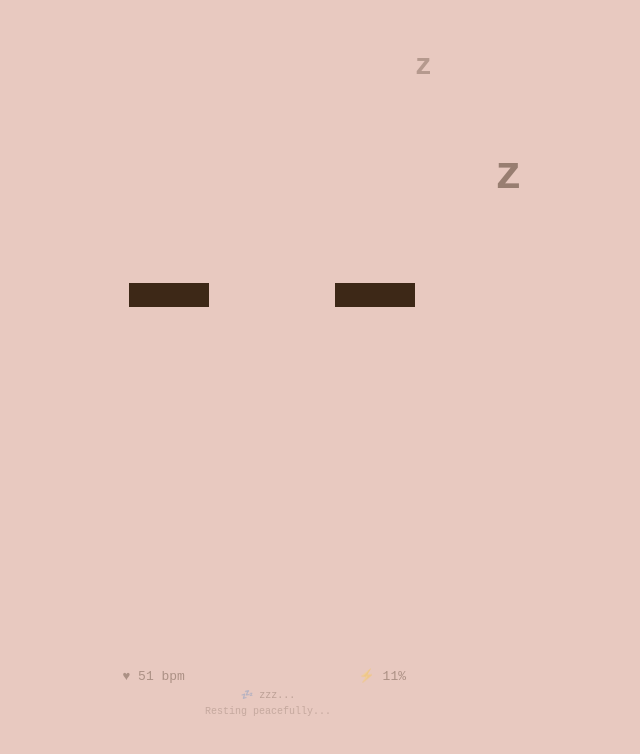
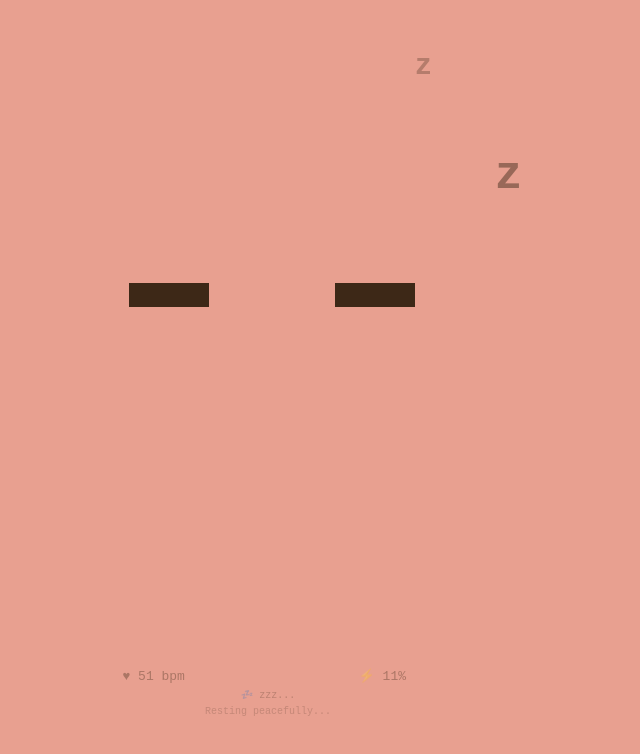
Before and after one commit to starksama/clawd-now, a website: page public/index.html in a window 1280 px wide. Shown: the whole page, without its empty margins (372-1012 px from the left). Drawn offline with Linux system fonts and the light colour scheme.

Commit message:
docs: full README + subtle color palette + bored/curious in client
README:
- Quick start, API docs, shell helper, TypeScript client
- Emotion table with all 9 states
- Architecture overview
- Animation system explanation
- Design philosophy

Colors (all subtle salmon variations):
- sleeping: #E8A090
- idle: #E8937C (base)
- focused: #E08D76
- happy: #E89880
- excited: #E58A70
- stressed: #E08870
- tired: #E0A090
- bored: #D8A090
- curious: #E89580

Client: added bored() + curious() methods

```diff
--- a/public/index.html
+++ b/public/index.html
@@ -23,7 +23,7 @@
 // Each emotion defines HOW the face behaves
 const PROFILES = {
   sleeping: {
-    bg: '#E8C9C0',
+    bg: '#E8A090',
     eyeOpen: 0.12,        // barely open (flat bars)
     mouthChance: 0.05,    // almost never shows mouth
     bobSpeed: 0.008,      // very slow breathing
@@ -49,7 +49,7 @@ const PROFILES = {
     showZzz: false,
   },
   focused: {
-    bg: '#D4785E',
+    bg: '#E08D76',
     eyeOpen: 0.35,        // 咪咪眼 — squinty, determined
     mouthChance: 0.08,    // rarely shows mouth (concentrating)
     bobSpeed: 0.025,      // tighter breathing
@@ -62,7 +62,7 @@ const PROFILES = {
     showZzz: false,
   },
   happy: {
-    bg: '#F0A896',
+    bg: '#E89880',
     eyeOpen: 1.0,
     mouthChance: 0.8,     // usually showing mouth
     bobSpeed: 0.022,
@@ -75,7 +75,7 @@ const PROFILES = {
     showZzz: false,
   },
   excited: {
-    bg: '#E8754A',
+    bg: '#E58A70',
     eyeOpen: 1.0,
     mouthChance: 0.9,
     bobSpeed: 0.035,      // fast bouncing
@@ -88,7 +88,7 @@ const PROFILES = {
     showZzz: false,
   },
   stressed: {
-    bg: '#D97546',
+    bg: '#E08870',
     eyeOpen: 0.7,         // slightly narrowed
     mouthChance: 0.15,
     bobSpeed: 0.02,
@@ -102,7 +102,7 @@ const PROFILES = {
     jitter: true,         // adds micro-jitter
   },
   tired: {
-    bg: '#D9B5A8',
+    bg: '#E0A090',
     eyeOpen: 0.4,         // half closed
     mouthChance: 0.2,
     bobSpeed: 0.01,       // slow
@@ -115,7 +115,7 @@ const PROFILES = {
     showZzz: false,
   },
   bored: {
-    bg: '#CFAB9A',        // dull, muted
+    bg: '#D8A090',        // dull, muted
     eyeOpen: 0.5,         // half-lidded, unamused
     mouthChance: 0.3,
     bobSpeed: 0.006,      // barely moving
@@ -128,7 +128,7 @@ const PROFILES = {
     showZzz: false,
   },
   curious: {
-    bg: '#E0A080',        // warm, alert
+    bg: '#E89580',        // warm, alert
     eyeOpen: 1.0,         // wide eyes
     mouthChance: 0.5,
     bobSpeed: 0.02,
--- a/src/client.ts
+++ b/src/client.ts
@@ -12,7 +12,7 @@
  *   await stark.excited('Ship it!');
  */
 
-export type Emotion = 'sleeping' | 'idle' | 'focused' | 'happy' | 'excited' | 'stressed' | 'tired';
+export type Emotion = 'sleeping' | 'idle' | 'focused' | 'happy' | 'excited' | 'stressed' | 'tired' | 'bored' | 'curious';
 
 interface StarkState {
   emotion: Emotion;
@@ -40,6 +40,8 @@ export class StarkSignal {
   async excited(task = 'Amazing!')                  { return this.signal('excited', task); }
   async stressed(task = 'Working through it...')    { return this.signal('stressed', task); }
   async tired(task = 'Need a break...')             { return this.signal('tired', task); }
+  async bored(task = 'This is tedious...')           { return this.signal('bored', task); }
+  async curious(task = 'Hmm interesting...')          { return this.signal('curious', task); }
 
   // ── Signal ──────────────────────────────────────
   async signal(emotion: Emotion, task?: string, energy?: number): Promise<boolean> {
```
Also changed, not shown: README.md.
